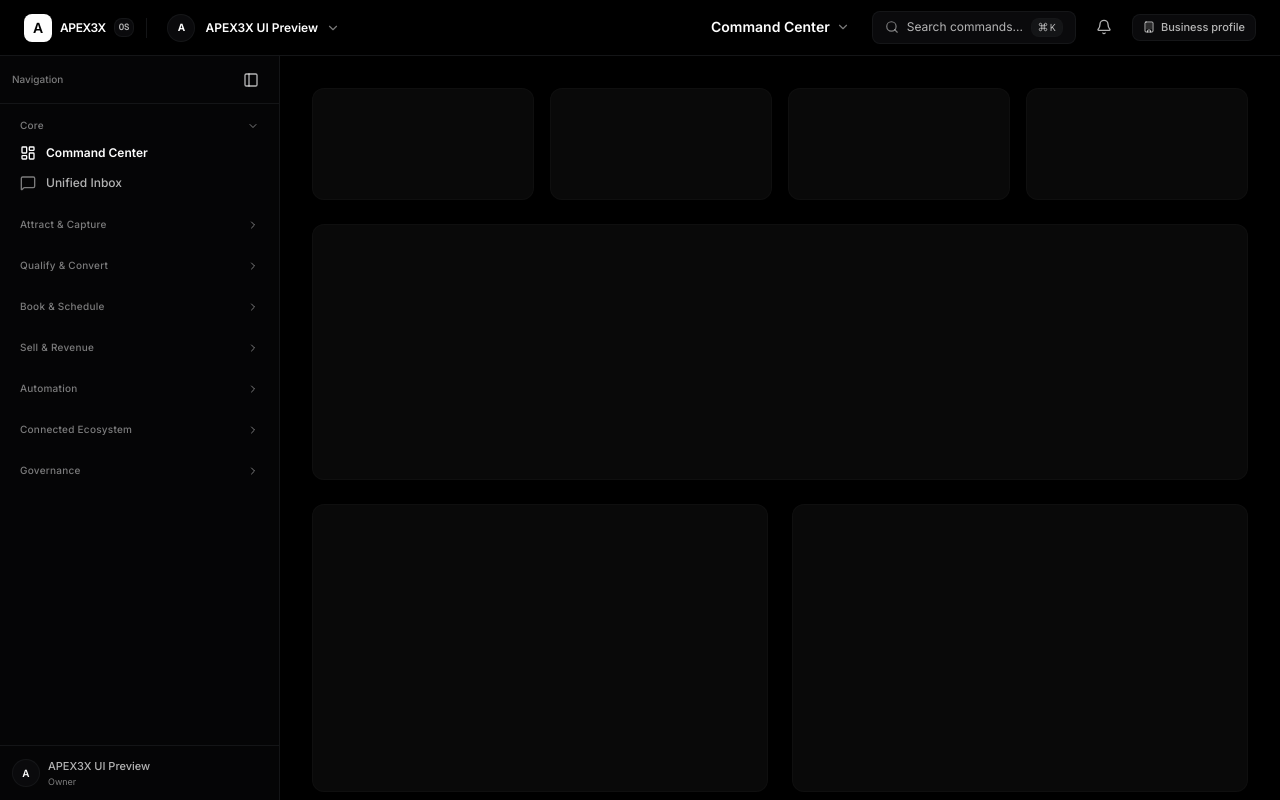
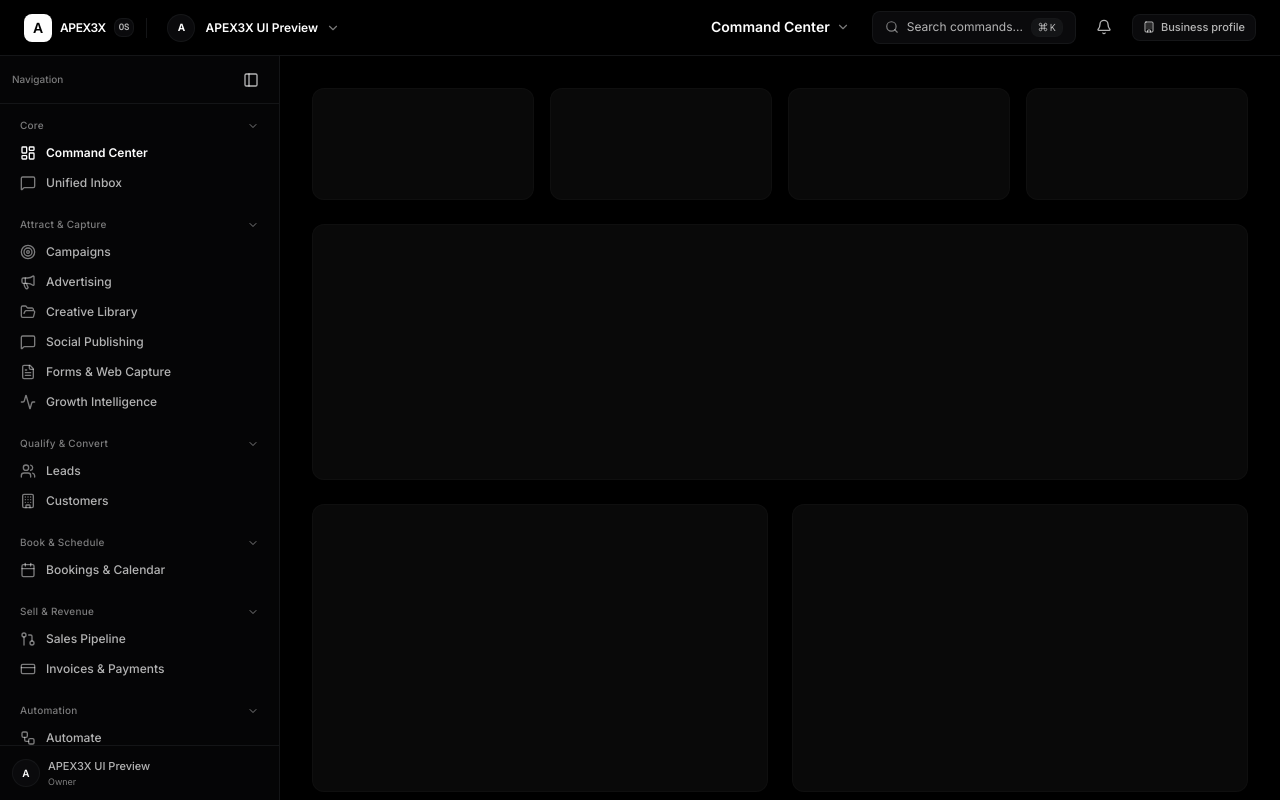
Before and after one commit to venomrai21/APEX3X-FRONTEND, a React (Vite) app: page / in a window 1280 px wide. Built offline with nearby package versions, Linux system fonts and the light colour scheme.

Commit message:
fix: restore expanded sidebar sections

```diff
--- a/src/components/apex3x/adapters/Sidebar.tsx
+++ b/src/components/apex3x/adapters/Sidebar.tsx
@@ -12,7 +12,7 @@ export const Sidebar: React.FC<SidebarProps> = ({ sections, activeKey, onSelect,
   const iconOnly = collapsed && !mobile;
   const sectionTitles = React.useMemo(() => sections.map(section => section.title), [sections]);
   const [expandedSections, setExpandedSections] = React.useState<Record<string, boolean>>(() =>
-    Object.fromEntries(sectionTitles.map(title => [title, false])),
+    Object.fromEntries(sectionTitles.map(title => [title, true])),
   );
 
   React.useEffect(() => {
@@ -20,7 +20,7 @@ export const Sidebar: React.FC<SidebarProps> = ({ sections, activeKey, onSelect,
       const next = { ...current };
       let changed = false;
       for (const title of sectionTitles) {
-        if (!(title in next)) { next[title] = false; changed = true; }
+        if (!(title in next)) { next[title] = true; changed = true; }
       }
       for (const title of Object.keys(next)) {
         if (!sectionTitles.includes(title)) { delete next[title]; changed = true; }
```
